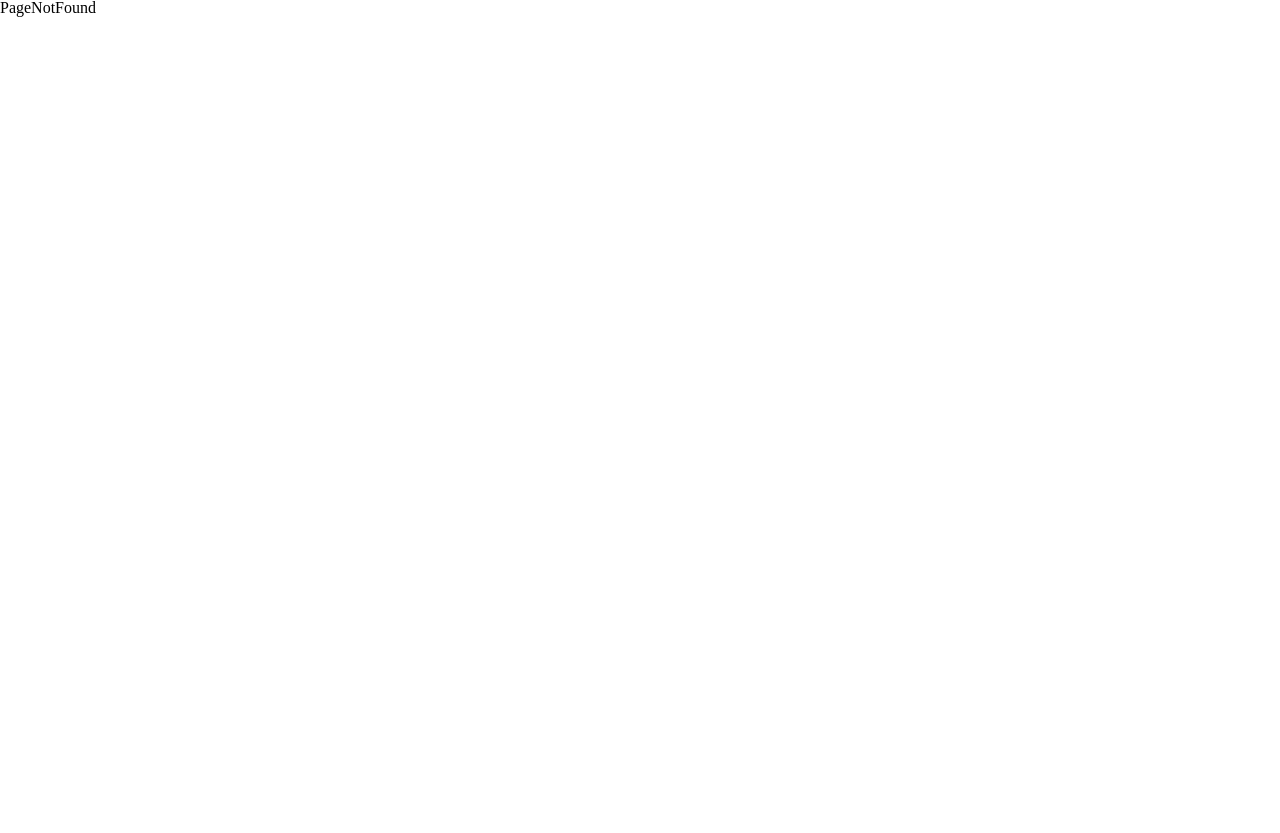
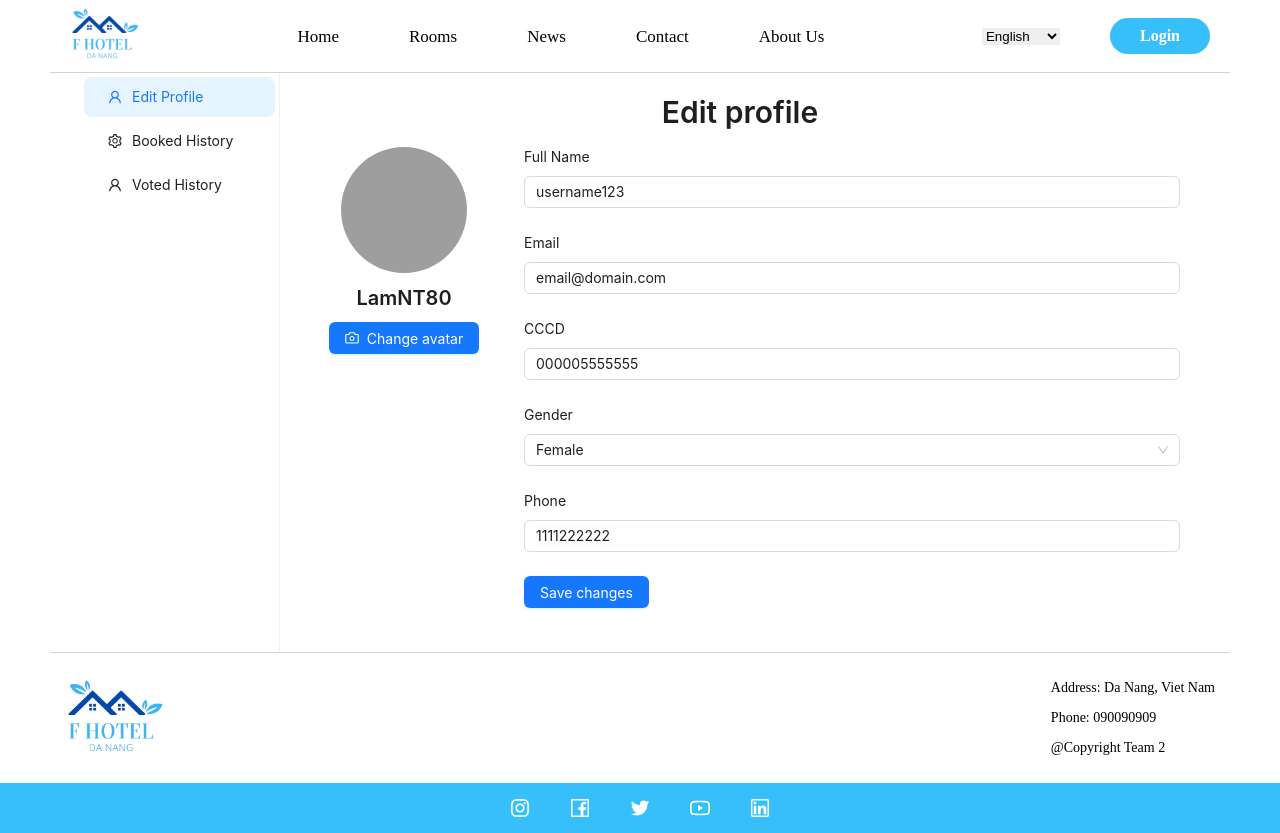
Before and after one commit to HoangTB/Mock_FE, a React (Create React App) app: page /edit-profile in a window 1280 px wide. Before the commit the page ends 800 px from the top, so only its background shows below. Built offline with nearby package versions, Linux system fonts and the light colour scheme; grey boxes are pictures that could not be loaded.

Commit message:
style: edit profile ui

```diff
--- a/src/components/container/styles.module.css
+++ b/src/components/container/styles.module.css
@@ -2,8 +2,9 @@
 .customContainer {
   margin-left: auto;
   margin-right: auto;
-  padding-left: 15px;
-  padding-right: 15px;
+
+  padding-left: 10px;
+  padding-right: 10px;
 }
 
 @media (min-width: 992px) {
--- /dev/null
+++ b/src/layouts/SidebarLayout.tsx
@@ -0,0 +1,55 @@
+import { SettingOutlined, UserOutlined } from '@ant-design/icons';
+import { Layout, Menu } from 'antd';
+import React from 'react';
+import { Link, Outlet, useLocation } from 'react-router-dom';
+import Container from '../components/container/Container';
+
+const SidebarLayout = () => {
+  const location = useLocation();
+
+  return (
+    <Container>
+      <Layout>
+        <Layout.Sider
+          trigger={null}
+          collapsible
+          style={{
+            background: '#fff',
+            borderInlineEnd: '1px solid rgba(5, 5, 5, 0.06)',
+          }}
+        >
+          <div className="demo-logo-vertical" />
+          <Menu
+            mode="inline"
+            theme="light"
+            defaultSelectedKeys={[location.pathname]}
+            selectedKeys={[location.pathname]}
+            style={{
+              background: '#fff',
+              border: 'none',
+            }}
+          >
+            <Menu.Item key="/edit-profile" icon={<UserOutlined />}>
+              <Link to="/edit-profile">Edit Profile</Link>
+            </Menu.Item>
+            <Menu.Item key="/booked-history" icon={<SettingOutlined />}>
+              <Link to="/booked-history">Booked History</Link>
+            </Menu.Item>
+            <Menu.Item key="/voted-history" icon={<UserOutlined />}>
+              <Link to="/voted-history">Voted History </Link>
+            </Menu.Item>
+          </Menu>
+        </Layout.Sider>
+        <Layout
+          style={{
+            background: '#fff',
+          }}
+        >
+          <Outlet />
+        </Layout>
+      </Layout>
+    </Container>
+  );
+};
+
+export default SidebarLayout;
--- /dev/null
+++ b/src/pages/edit-profile/EditProfile.tsx
@@ -0,0 +1,77 @@
+import React from 'react';
+import { Row, Col, Form, Input, Button, Avatar, Typography, Select } from 'antd';
+import { CameraOutlined } from '@ant-design/icons';
+
+const { Title } = Typography;
+const { Option } = Select;
+
+const EditProfile = () => {
+  return (
+    <div style={{ padding: '20px' }}>
+      <Row>
+        <Col span={24}>
+          <Title
+            level={2}
+            style={{
+              textAlign: 'center',
+            }}
+          >
+            Edit profile
+          </Title>
+        </Col>
+      </Row>
+      <Row gutter={16}>
+        <Col xs={24} sm={24} md={8} lg={6}>
+          <div style={{ textAlign: 'center', marginBottom: '20px' }}>
+            <Avatar size={128} src="https://khoinguonsangtao.vn/wp-content/uploads/2022/08/hinh-nen-gai-xinh.jpg" />
+            <Title level={4} style={{ marginTop: '10px' }}>
+              LamNT80
+            </Title>
+            <Button type="primary">
+              <CameraOutlined />
+              Change avatar
+            </Button>
+          </div>
+        </Col>
+        <Col xs={24} sm={24} md={16} lg={18}>
+          <Form
+            layout="vertical"
+            initialValues={{
+              fullName: 'username123',
+              email: 'email@domain.com',
+              cccd: '000005555555',
+              gender: 'female',
+              phone: '1111222222',
+            }}
+          >
+            <Form.Item label="Full Name" name="fullName">
+              <Input />
+            </Form.Item>
+            <Form.Item label="Email" name="email">
+              <Input />
+            </Form.Item>
+            <Form.Item label="CCCD" name="cccd">
+              <Input />
+            </Form.Item>
+            <Form.Item label="Gender" name="gender">
+              <Select>
+                <Option value="male">Male</Option>
+                <Option value="female">Female</Option>
+              </Select>
+            </Form.Item>
+            <Form.Item label="Phone" name="phone">
+              <Input />
+            </Form.Item>
+            <Form.Item>
+              <Button type="primary" htmlType="submit">
+                Save changes
+              </Button>
+            </Form.Item>
+          </Form>
+        </Col>
+      </Row>
+    </div>
+  );
+};
+
+export default EditProfile;
```
Also changed, not shown: src/routes/index.ts (+12 -0 lines).
